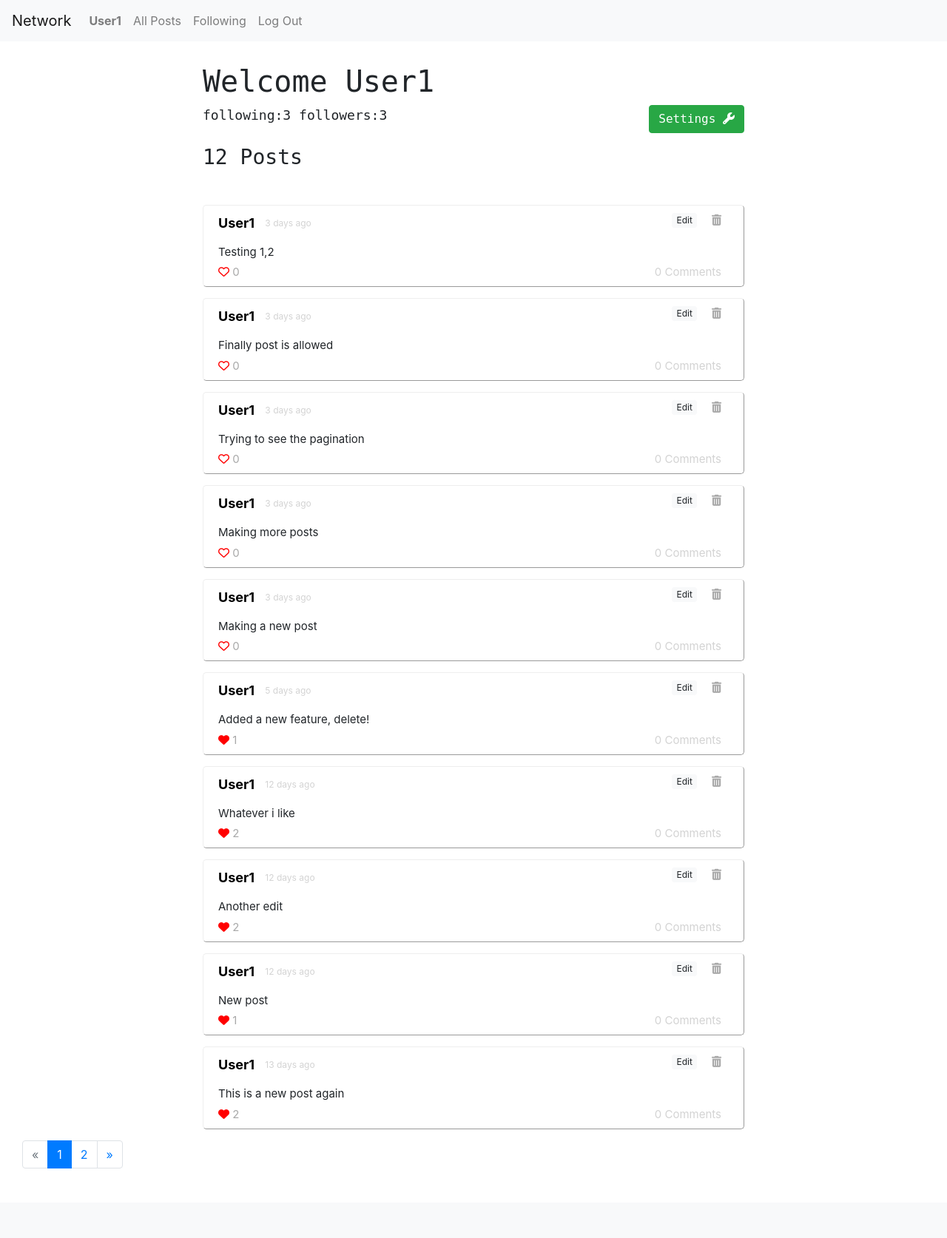
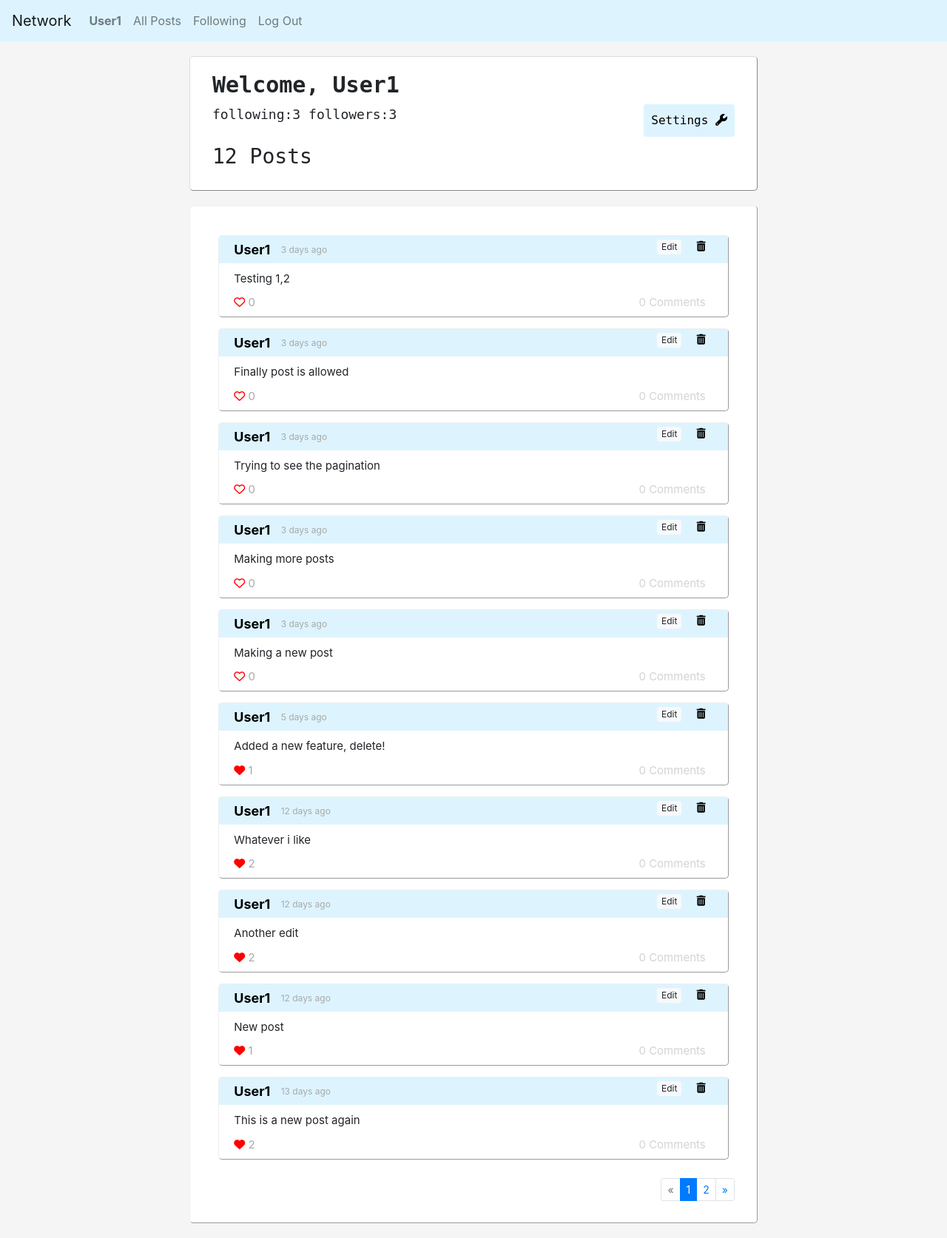
Before and after one commit to jamestha3d/cs50project4, a Django app: page /profile in a window 1280 px wide. Shown: the whole page at 74% size. Before the commit the page ends 1580 px from the top, so only its background shows below. Run offline with Django 3.2, Linux system fonts and the light colour scheme; a user stored in the database is signed in; data comes from the database, SQL or seed files in the repository; both versions use the stored data as it was after the commit; some libraries are stand-ins or nearby versions.

Commit message:
newfeature

```diff
--- a/network/models.py
+++ b/network/models.py
@@ -6,6 +6,7 @@ import math
 
 class User(AbstractUser, models.Model):
     followings = models.ManyToManyField('self', related_name="followers", symmetrical=False)
+    color = models.CharField(max_length=200, default='#ddf4ff')
 
     def __str__(self):
         return f"{self.username} Posts { self.posts.all().count()} follows: {self.followings.all().count()} followers:{self.followers.all().count()} "
@@ -15,7 +16,7 @@ class Posts(models.Model):
     content = models.CharField(max_length=200)
     poster = models.ForeignKey(User, on_delete=models.CASCADE, related_name="posts")
     likes = models.IntegerField(default=0)
-    date = models.DateTimeField(default=timezone.now())
+    date = models.DateTimeField(default=timezone.now)
     likers = models.ManyToManyField(User, blank=True, related_name="posts_liked")
 
     def __str__(self):
@@ -33,10 +34,10 @@ class Posts(models.Model):
             seconds= diff.seconds
 
             if seconds == 1:
-                return str(seconds) +  "second ago"
+                return "now"
 
             else:
-                return str(seconds) + " seconds ago"
+                return "now"
 
 
 
--- a/network/static/network/network.js
+++ b/network/static/network/network.js
@@ -29,6 +29,25 @@ function deletePost(postid) {
 	.then(response => response.json())
 	.then(data => console.log(data));
 }
+
+function myFunction() {
+  document.getElementById("myDropdown").classList.toggle("show");
+}
+
+// Close the dropdown if the user clicks outside of it
+window.onclick = function(event) {
+  if (!event.target.matches('.dropbtn')) {
+    var dropdowns = document.getElementsByClassName("dropdown-content");
+    var i;
+    for (i = 0; i < dropdowns.length; i++) {
+      var openDropdown = dropdowns[i];
+      if (openDropdown.classList.contains('show')) {
+        openDropdown.classList.remove('show');
+      }
+    }
+  }
+}
+
 
 
 document.addEventListener('DOMContentLoaded', () => {
--- a/network/static/network/styles.css
+++ b/network/static/network/styles.css
@@ -1,6 +1,6 @@
-.body{
-    margin: 10px;
-    padding:  20px;
+body{
+
+    background-color: rgba(236, 236, 236, 0.5);
 }
 .prepost{
     margin: 20px 50px 20px 50px auto;
@@ -9,20 +9,26 @@
 .index{
 
 }
+
 .user_name{
     font-size: 20px;
     font-weight: bolder;
 }
 
+#userpage, #followingpage, #allpostspage{
+    text-align: center;
+}
 .dashboard{
     border: thin;
     border-style: outset;
     border-color: #DCDCDC;
     border-radius: 5px;
-    padding: 0px 30px 0px 20px;
-    margin: 0 auto;
+    padding: 20px 30px 40px 20px;
+    margin: 20px auto auto auto;
+
     width: 60%;
     background-color:  white;
+    height: auto;
 }
 .dashboard_user{
     border: thin;
@@ -37,8 +43,21 @@
 }
 
 .followboard{
-    margin: 50px auto;
+
+    border: thin;
+    border-style: outset;
+    border-color: #DCDCDC;
+    border-radius: 5px;
+    padding: 20px 30px 20px 30px;
+    margin: 20px auto auto auto;
+
     width: 60%;
+    background-color:  white;
+    height: auto;
+    font-family: monospace;
+
+    font-size: 18px;
+
 }
 
 .followbutton:hover {
@@ -46,18 +65,22 @@
 
 }
 .postcontainer {
-
-    margin: 0 auto;
+    margin: 20px auto 20px auto;
     width: 60%;
     border: thin;
     border-radius: 5px;
+    border-style: outset;
+    background-color: white;
+    padding-bottom: 70px;
+
+
 
 }
 
 .posts {
-    width: auto;
+    width: 90%;
     height: auto;
-    padding: 0px 30px 0px 20px;
+    padding: 0px 0px 0px 0px;
     margin: 15px auto;
     background-color: white;
     border-color: lightgrey;
@@ -74,20 +97,29 @@
     float: left;
     width: 100%;
     height: 20%%;
-    margin: 10px 0px 10px 0px;
+    margin: 0px 0px 10px 0px;
     padding-bottom: 5px;
+    padding: 5px 30px 5px 20px;
     font-size: 18px;
     font-weight: bold;
     position:relative;
+    background-color: whitesmoke;
 
 }
 
+/* current user's posts */
+.mypost{
+    /*background-color: #b6e3ff;*/
+    background-color: #ddf4ff;
+}
+
 .date{
+    color: darkgrey;
     position: relative;
     top: 5px;
     width: auto;
     font-size: 12px;
-    color: lightgrey;
+
     margin: 0px 10px;
 
     vertical-align: top;
@@ -106,10 +138,11 @@
     padding-bottom: 5px;
     font-size: 15px;
     width: auto;
+    padding: 0px 30px 10px 20px;
     }
 
 .posthead{
-    height: auto;
+    height: 20%;
     width: 100%;
     position: relative;
 
@@ -117,7 +150,7 @@
 .postbody{
     width: 100%;
     font-size: 15px;
-
+    padding: 0px 30px 0px 20px;
 }
 
 .edit2{
@@ -134,10 +167,7 @@
 }
 
 .followboard{
-    font-family: monospace;
 
-    font-size: 18px;
-    margin: 0 auto;
 }
 
 .editform{
@@ -153,10 +183,7 @@
 
 }
 
-/* current user's posts */
-.mypost{
 
-}
 
 .postlikesnum{
     color: darkgrey;
@@ -209,14 +236,14 @@ textarea{
     position:relative;
     cursor:pointer;
     float: right;
-    color: darkgrey;
-    font-size: 15px;
+    color: black;
+    font-size: 14px;
     top: 2px;
 }
 
 .trashcan:hover {
     color: red;
-
+    font-size: 16px;
 }
 
 .modal {
@@ -285,7 +312,7 @@ textarea{
 
 
 
-#settings {
+settings {
   display: none; /* Hidden by default */
   position: fixed; /* Stay in place */
   z-index: 1; /* Sit on top */
@@ -298,3 +325,50 @@ textarea{
   background-color: rgb(0,0,0); /* Fallback color */
   background-color: rgba(0,0,0,0.4); /* Black w/ opacity */
 }
+
+
+
+.dropbtn {
+  background-color: #ddf4ff;
+  color: black;
+  padding: 10px;
+  font-size: 16px;
+  border: none;
+  cursor: pointer;
+}
+
+.dropbtn:hover, .dropbtn:focus {
+  background-color: #2980B9;
+}
+
+.dropdown {
+  position: relative;
+  display: inline-block;
+  float: right;
+}
+
+.dropdown-content {
+  display: none;
+  position: absolute;
+  background-color: #f1f1f1;
+  min-width: 160px;
+  overflow: auto;
+  box-shadow: 0px 8px 16px 0px rgba(0,0,0,0.2);
+  z-index: 1;
+  margin-top: 50px;
+}
+
+.dropdown-content a {
+  color: black;
+  padding: 12px 16px;
+  text-decoration: none;
+  display: block;
+}
+
+#myDropdown {
+    float: right;
+}
+
+.dropdown a:hover {background-color: #ddd;}
+
+.show {display: block;}
--- a/network/templates/network/layout.html
+++ b/network/templates/network/layout.html
@@ -31,11 +31,11 @@
     </head>
     <body>
 
-        <nav class="navbar navbar-expand-sm navbar-light bg-light">
+        <header class="navbar navbar-expand-sm navbar-light flex-column flex-md-row bd-navbar" style="background-color: #ddf4ff">
             <a class="navbar-brand" href="{% url 'index' %}">Network</a>
 
-            <div>
-              <ul class="navbar-nav mr-auto">
+            <div class="navbar-nav-scroll">
+              <ul class="navbar-nav bd-navbar-nav me-auto flex-row">
                 {% if user.is_authenticated %}
                     <li class="nav-item">
                         <a class="nav-link {% block profi %}{% endblock %}" href="{% url 'profile' %}"><strong>{{ user.username.capitalize }}</strong></a>
@@ -44,8 +44,10 @@
                 <li class="nav-item">
                   <a class="nav-link {% block allposts %}{% endblock %}" href="{% url 'all_posts' %}">All Posts</a>
                 </li>
+
                 {% if user.is_authenticated %}
-                    <li class="nav-item">
+
+                    <li class="nav-item ms-md-auto">
                         <a class="nav-link {% block following %}{% endblock %}" href="{% url 'following' %}">Following</a>
                     </li>
                     <li class="nav-item">
@@ -61,7 +63,7 @@
                 {% endif %}
               </ul>
             </div>
-          </nav>
+          </header>
 
         <div class="body">
             {% block body %}
--- a/network/templates/network/profile.html
+++ b/network/templates/network/profile.html
@@ -10,9 +10,20 @@
 
 
      <div class="followboard">
-        <h1> Welcome {{user.username.capitalize}}</h1>
+        <h1 style="font-weight: bold; font-size: 30px"> Welcome, {{user.username.capitalize}}</h1>
          <a> following:{{ num_following }} </a>
-         <a> followers:{{ num_followers }}</a> <a class="btn btn-success"style="color: white; float: right;"> Settings <i class="fa-solid fa-wrench"></i></a>
+         <a> followers:{{ num_followers }}</a>
+
+         <div class="dropdown">
+            <button onclick="myFunction()" class="btn btn-secondary dropbtn" style="color: black; float: right;"> Settings <i class="fa-solid fa-wrench"></i></button>
+            <div>
+                <div id="myDropdown" class="dropdown-content">
+                    <a href="#home">Change Password</a>
+                    <a href="#about">Change Profile Photo</a>
+                    <a href="#contact">Change Color Theme</a>
+                </div>
+            </div>
+        </div>
          <br><br>
          <h3> {{ posts_count}} Posts</h3>
      </div>
@@ -24,15 +35,15 @@
 
         <br>
         {% for post in posts %}
-        <div class="posts  {%if post.poster.id == user.id%} mypost{% endif %}">
+        <div class="posts  ">
             <div class="posthead" >
-                <div class="poster">
+                <div class="poster {%if post.poster.id == user.id%} mypost{% endif %}">
                     <div>
                         <a class="postername {%if post.poster.id == user.id%} me{% endif %}" href="{% url 'user' post.poster.username %}"> {{post.poster.username.capitalize}}</a>
                         {% if post.poster.id == user.id %}
                         <span class="trashcan fa-solid fa-trash-can" data-postid="{{post.id}}"></span>
                         {% endif %}
-                        <a class="date" style="color: lightgrey;">
+                        <a class="date" style="color: darkgrey;">
                             {{post.time}}
                         </a>
                         <span class="edit">
@@ -74,11 +85,12 @@
         {% empty %}
         <h3> No Posts</h3>
         {% endfor %}
-    </div>
+
 
         {% if posts.has_other_pages %}
 
-    <ul class="pagination">
+        <div style="float: right; margin: 10px 30px 0px 0px; font-size: 14px; padding: 0px;">
+            <ul class="pagination pagination-sm">
             {% if posts.has_previous %}
               <li class="page-item">
                 <a class="page-link" href="?page={{posts.previous_page_number}}" aria-label="Previous">&laquo;</a>
@@ -99,22 +111,13 @@
               <li class="page-item disabled"><span class="page-link">&raquo;</span></li>
             {% endif %}
             </ul>
+
+        </div>
         {% endif %}
-    <!--{% for post in posts %}
-        <li>{{post}}</li>
-        <br>
-    {% empty %}
-        <h6> You haven't made any posts.</h6>
-    {% endfor %}
-      {% endif %} -->
+    </div>
+
+{% endif %}
 
 
-    <div id="settings" class="modal">
-        <div> <a href=""> Change Password</a></div>
-        <div> <a href=""> Change Theme</a></div>
-        <div> <a href=""></a> Change Email</div>
-        <div> <a href=""></a> About Us</div>
-
-    </div>
 
 {% endblock %}
--- a/network/views.py
+++ b/network/views.py
@@ -11,6 +11,7 @@ from .models import *
 
 class NewPost(forms.Form):
     post = forms.CharField(widget=forms.Textarea(attrs={"rows":2, "cols":20, "class": 'form-control'}), label='')
+    post.widget.attrs['placeholder'] = "What's on your mind?"
 
 
 def index(request):
```
Also changed, not shown: network/templates/network/allposts.html (+11 -8 lines), network/templates/network/following.html (+11 -6 lines), network/templates/network/index.html (+18 -11 lines), network/templates/network/user.html (+11 -33 lines), db.sqlite3, network/migrations/0019_alter_posts_date.py (added), network/migrations/0020_user_color.py (added). Lines whose indentation alone changed are shown as unchanged.
